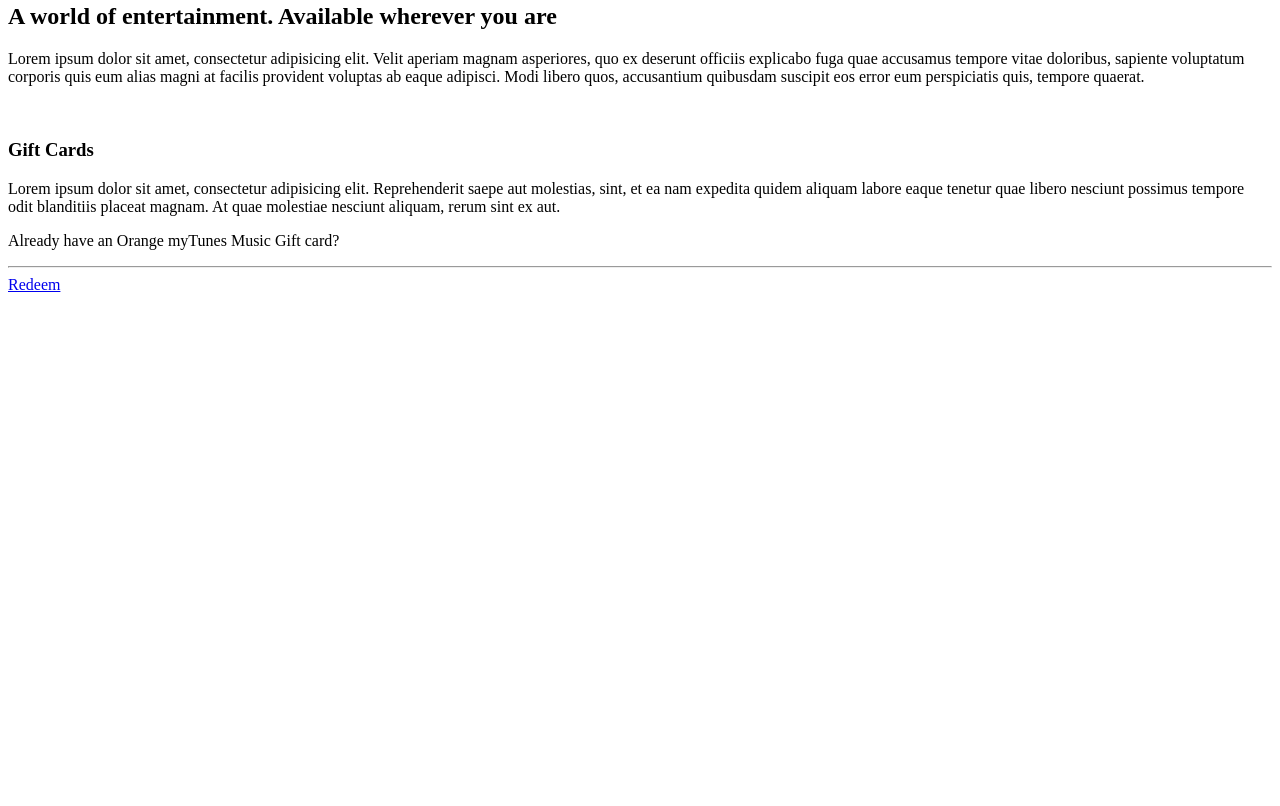
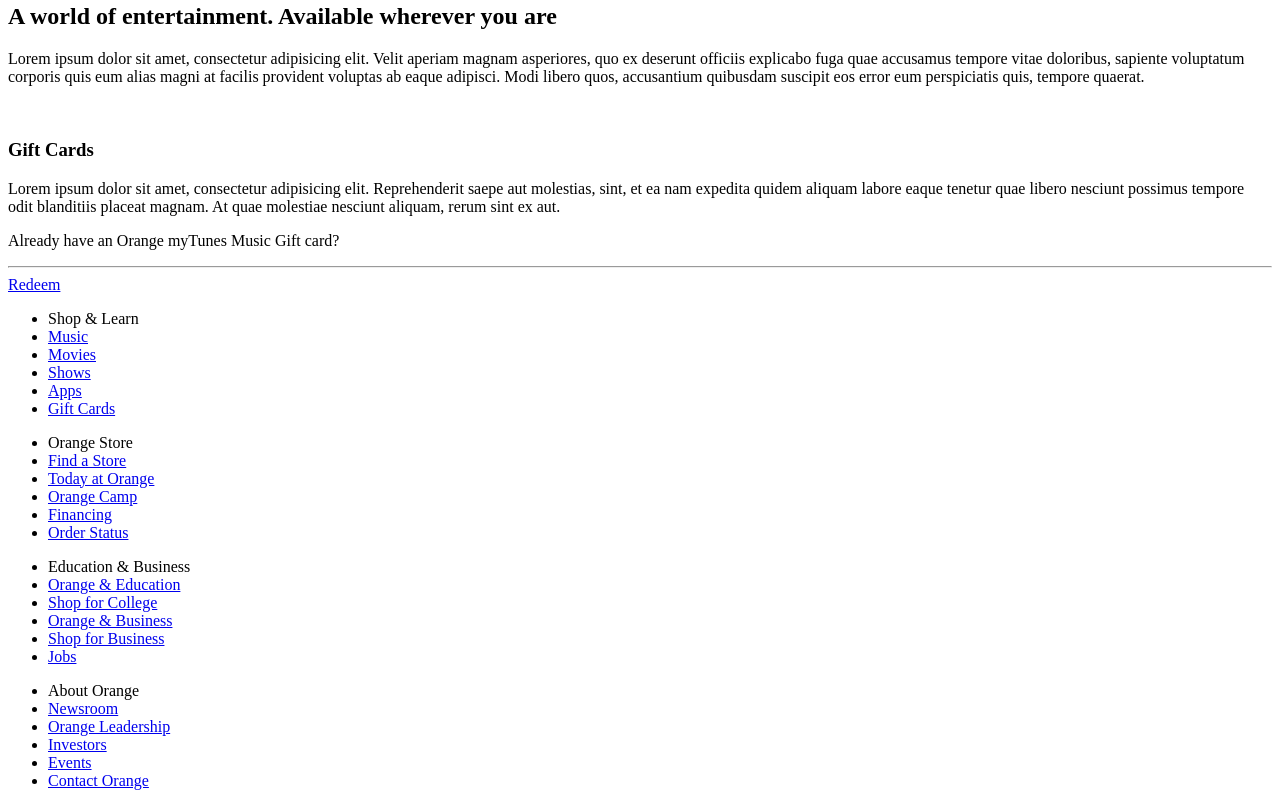
Before and after one commit to Derrick-Nyongesa/myTunes-landing-page, a plain HTML site: page index.html in a window 1280 px wide. Shown: the part 700-1506 px from the top of the page. Before the commit the page ends 1002 px from the top, so only its background shows below. Drawn offline with Linux system fonts and the light colour scheme.

Commit message:
added info section

```diff
--- a/index.html
+++ b/index.html
@@ -82,5 +82,43 @@
         </div>
     </section>
 
+    <!--info-->
+    <section class="info">
+        <div class="links">
+            <ul>
+                <li>Shop & Learn</li>
+                <li><a href="#">Music</a></li>
+                <li><a href="#">Movies</a></li>
+                <li><a href="#">Shows</a></li>
+                <li><a href="#">Apps</a></li>
+                <li><a href="#">Gift Cards</a></li>
+            </ul>
+            <ul>
+                <li>Orange Store</li>
+                <li><a href="#">Find a Store</a></li>
+                <li><a href="#">Today at Orange</a></li>
+                <li><a href="#">Orange Camp</a></li>
+                <li><a href="#">Financing</a></li>
+                <li><a href="#">Order Status</a></li>
+            </ul>
+            <ul>
+                <li>Education & Business</li>
+                <li><a href="#">Orange & Education</a></li>
+                <li><a href="#">Shop for College</a></li>
+                <li><a href="#">Orange & Business</a></li>
+                <li><a href="#">Shop for Business</a></li>
+                <li><a href="#">Jobs</a></li>
+            </ul>
+            <ul>
+                <li>About Orange</li>
+                <li><a href="#">Newsroom</a></li>
+                <li><a href="#">Orange Leadership</a></li>
+                <li><a href="#">Investors</a></li>
+                <li><a href="#">Events</a></li>
+                <li><a href="#">Contact Orange</a></li>
+            </ul>
+        </div>
+     </section>
+
 </body>
 </html>
```
